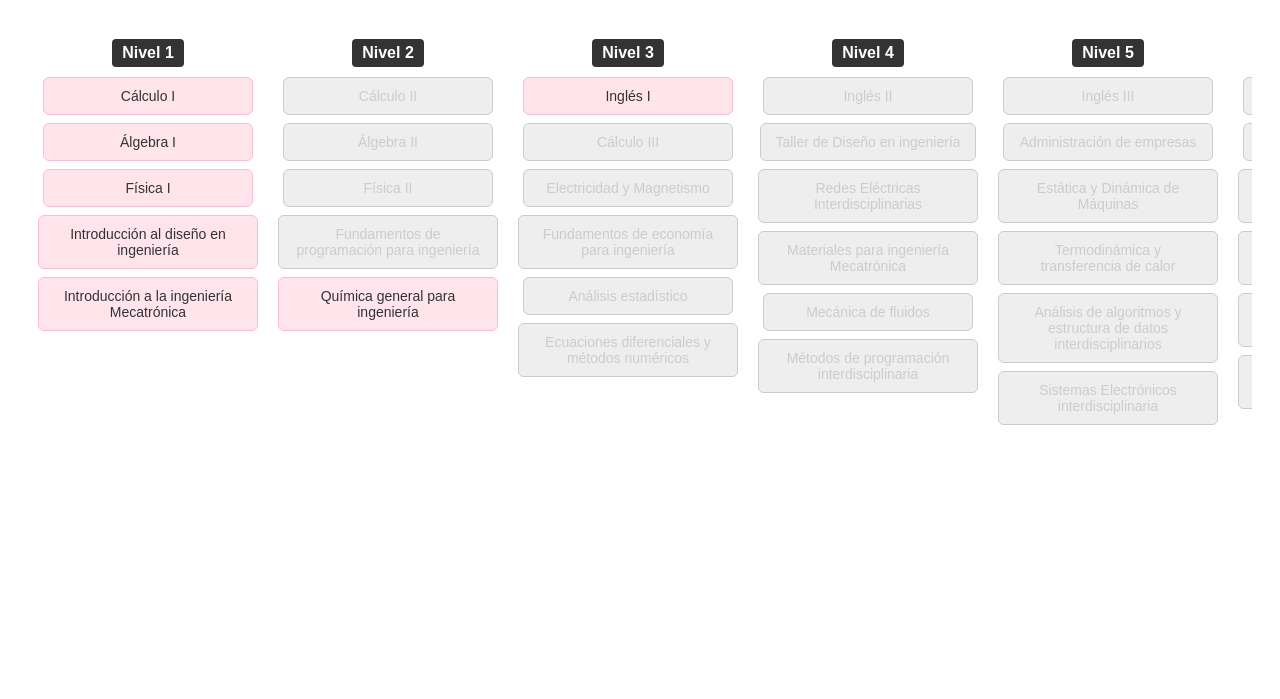
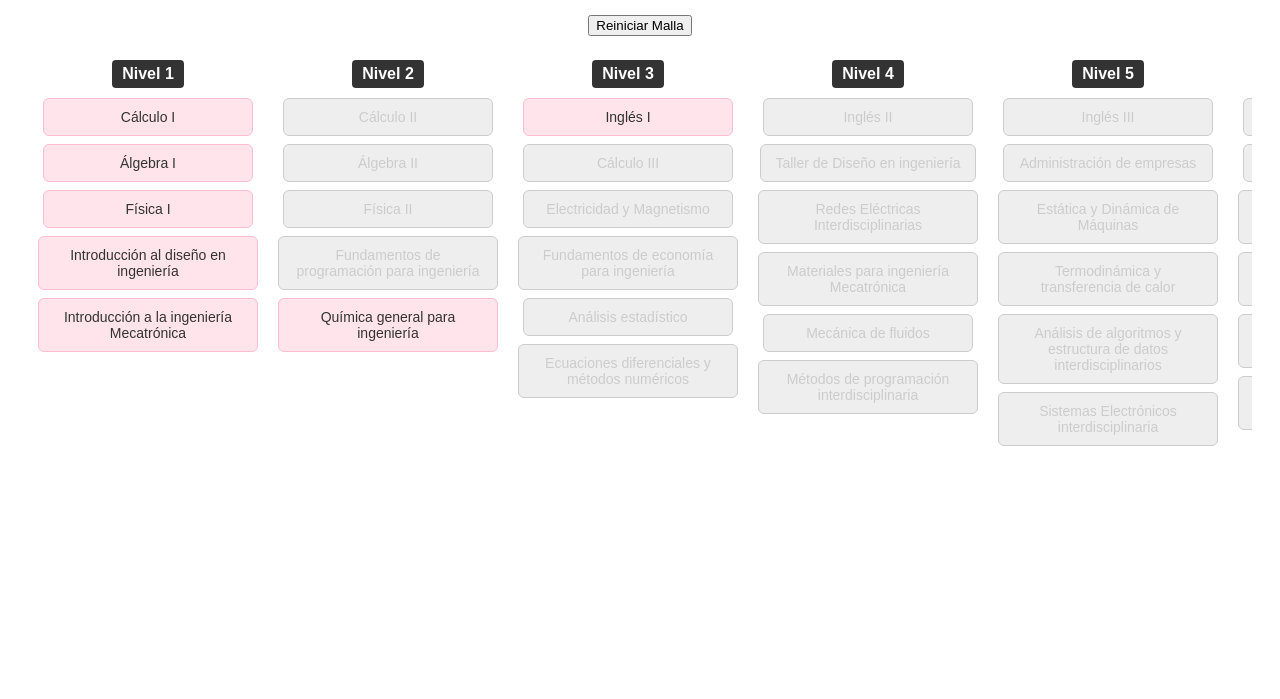
Before and after one commit to Catita04-og/Malla_Mecatr-nica, a plain HTML site: page index.html in a window 1280 px wide. Shown: the part 101-800 px from the top of the page. Drawn offline with Linux system fonts and the light colour scheme.

Commit message:
Update index.html

```diff
--- a/index.html
+++ b/index.html
@@ -7,6 +7,7 @@
 </head>
 <body>
   <h1>Ingeniería Civil Mecatrónica</h1>
+  <button onclick="resetearMalla()" class="reset">Reiniciar Malla</button>
   <div class="niveles">
 
     <!-- Nivel 1 -->
```
